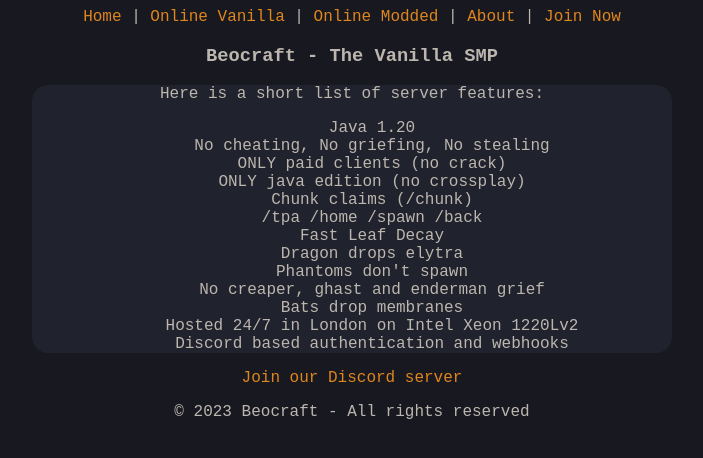
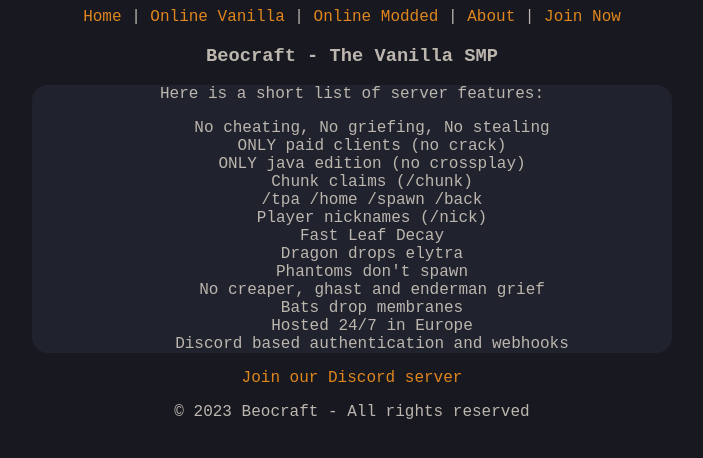
Before and after one commit to Beocraft/beocraft.github.io, a Vue app: page /about in a window 1280 px wide. Shown: the top 458 px of the page, without its empty margins (288-991 px from the left). Built offline with nearby package versions, Linux system fonts and the light colour scheme; no server answers.

Commit message:
Updated about page

```diff
--- a/src/services/cache.service.ts
+++ b/src/services/cache.service.ts
@@ -1,4 +1,7 @@
 import axios from "axios"
+import {StatusModel} from "@/models/status.model";
+import {StatsModel} from "@/models/stats.model";
+import {DataModel} from "@/models/data.model";
 
 const client = axios.create({
     baseURL: 'https://api.beocraft.net',
@@ -12,18 +15,18 @@ const client = axios.create({
 
 export class CacheService {
     static async retrieveAll() {
-        return await client.get('/data')
+        return await client.get<DataModel[]>('/data')
     }
 
     static async retrieveByUuid(uuid: string) {
-        return await client.get('/data/uuid/' + uuid)
+        return await client.get<DataModel>('/data/uuid/' + uuid)
     }
 
     static async retrieveStats() {
-        return await client.get('/data/stats')
+        return await client.get<StatsModel>('/data/stats')
     }
 
     static async retrieveStatus(addr: string) {
-        return client.get('/status/' + addr)
+        return client.get<StatusModel>('/status/' + addr)
     }
 }
--- a/src/views/AboutView.vue
+++ b/src/views/AboutView.vue
@@ -4,18 +4,20 @@
         <main class="card width-restricted center">
             <p class="center">Here is a short list of server features:</p>
             <ul class="no-bullet">
-        <li>Java 1.20</li>
+                <li v-if="status">Version: {{status.version.name}}</li>
+                <li v-if="status">Max slots: {{status.players.max}}</li>
                 <li>No cheating, No griefing, No stealing</li>
                 <li>ONLY paid clients (no crack)</li>
                 <li>ONLY java edition (no crossplay)</li>
                 <li>Chunk claims (/chunk)</li>
                 <li>/tpa /home /spawn /back</li>
+                <li>Player nicknames (/nick)</li>
                 <li>Fast Leaf Decay</li>
                 <li>Dragon drops elytra</li>
                 <li>Phantoms don't spawn</li>
                 <li>No creaper, ghast and enderman grief</li>
                 <li>Bats drop membranes</li>
-        <li>Hosted 24/7 in London on Intel Xeon 1220Lv2</li>
+                <li>Hosted 24/7 in Europe</li>
                 <li>Discord based authentication and webhooks</li>
             </ul>
         </main>
@@ -24,5 +26,13 @@
         </p>
     </div>
 </template>
+
 <script setup lang="ts">
+import {CacheService} from "@/services/cache.service";
+import {ref} from "vue";
+import {StatusModel} from "@/models/status.model";
+
+const status = ref<StatusModel>();
+CacheService.retrieveStatus("play.beocraft.net")
+    .then(rsp => status.value = rsp.data)
 </script>
```
Lines whose indentation alone changed are shown as unchanged.
